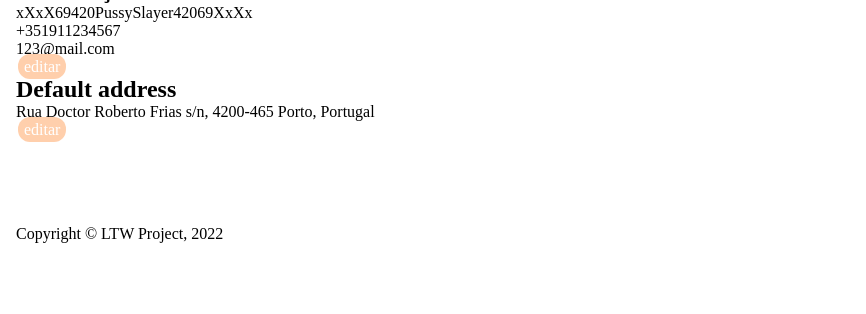
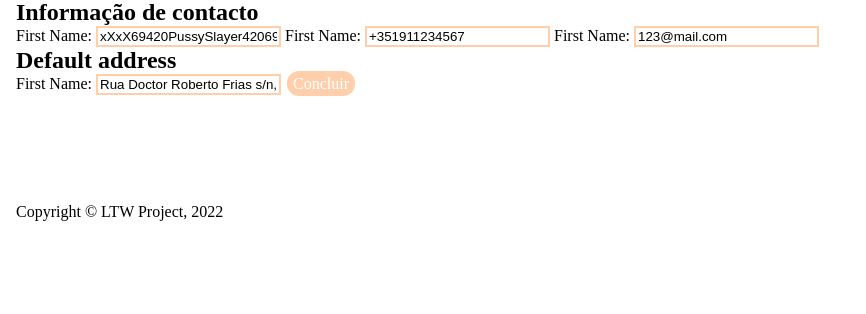
Before and after one commit to ICWeiner/FEUP-LTW, a PHP site: page /profile.php in a window 1280 px wide. Shown: the part 486-800 px from the top of the page, without its empty margins (0-866 px from the left). Run offline with PHP 8.4, Linux system fonts and the light colour scheme; the visitor is signed in with stand-in values (Sample User, id 1); data comes from the database, SQL or seed files in the repository.

Commit message:
added edit template for profile started seperating templates into specific files

```diff
--- a/profile.php
+++ b/profile.php
@@ -10,12 +10,13 @@
 	require_once('database/connection.db.php');
 	require_once('database/customer.class.php');
 	require_once('templates/common.tpl.php');
+	require_once('templates/customer.tpl.php');
 
 	$db = getDatabaseConnection();
 
 	$user = Customer::getCustomerWithPassword($db,"123@mail.com","123");
 
 	drawHeader($_SESSION['name']);
-	drawProfile($user);
+	drawEditProfile($user);
 	drawFooter();
 ?>
--- a/templates/common.tpl.php
+++ b/templates/common.tpl.php
@@ -17,7 +17,7 @@
 				<a href="cart.php">Cart
 				<img src="./TestImages/cartIcon.png" alt="cart icon"></a>
 				<form action="action_logout.php" method="post" class="logout">
-					<p><?=$name?></p>
+					<a href="profile.php"><?=$name?></a>
 					<button type="submit">Logout</button>
 				</form>
 
@@ -30,36 +30,6 @@
 		</footer>
 		</body>
 	</html>
-<?php } ?>
-
-<?php function drawProfile(Customer $user) { ?>
-			<main>
-				<div class="profile_navbar">
-					<nav>
-					<ul>
-						<li><a href= "">My addresses</a></li>
-						<li><a href= "">My payment methods</a></li>
-						<li><a href= "">Favorites</a></li>
-					</ul>
-					</nav>
-				</div>
-
-				<h1>Hello <?=$user->name?> :) </h1>
-				<img src="./TestImages/StockUser.jpg" alt="user profile pic" width="200" height="200">
-				<div>
-					<h2>Informação de contacto</h2>
-					<p><?=$user->name?><p>
-					<p><?=$user->phone?></p>
-					<p><?=$user->email?></p>
-					<a href="action_edit_contact_info.php" class="button">editar</a>
-				</div><!--added divs to make it clear that i mean for these to be seperate -->
-				<div>
-					<h2>Default address</h2>
-					<p><?=$user->address?></p>
-					<a href="action_edit_contact_info.php" class="button">editar</a>
-				</div>
-			</main>
-
 <?php } ?>
 
 <?php function drawCart(array $orders) { ?>
@@ -109,13 +79,9 @@
 <?php } ?>
 
 
-<!--Depois termino, acho que não pode ficar assim -->
-<?php function drawRestaurantHeader(array $restaurant) { ?>
-	<h1><?=$restaurant['name']?></h1>
-<?php } ?>
 
 
-<?php function drawRestaurantsByCategory(array $restaurants,$category) { ?><!-- passar tudo por um unico array?-->
+<?php function drawRestaurantsByCategory(array $restaurants,$category) { ?>
 		<!-- TODO get restaurant name and put it below this line-->
 		<h2><?=$category?></h2>
 		<section class="category">
--- /dev/null
+++ b/templates/customer.tpl.php
@@ -0,0 +1,66 @@
+<?php function drawProfile(Customer $user) { ?>
+			<main>
+				<div class="profile_navbar">
+					<nav>
+					<ul>
+						<li><a href= "">My addresses</a></li>
+						<li><a href= "">My payment methods</a></li>
+						<li><a href= "">Favorites</a></li>
+					</ul>
+					</nav>
+				</div>
+
+				<h1>Hello <?=$user->name?> :) </h1>
+				<img src="./TestImages/StockUser.jpg" alt="user profile pic" width="200" height="200">
+				<div>
+					<h2>Informação de contacto</h2>
+					<p><?=$user->name?><p>
+					<p><?=$user->phone?></p>
+					<p><?=$user->email?></p>
+					<a href="action_edit_profile.php" class="button">editar</a>
+				</div><!--added divs to make it clear that i mean for these to be seperate -->
+				<div>
+					<h2>Default address</h2>
+					<p><?=$user->address?></p>
+					<a href="action_edit_profile.php" class="button">editar</a>
+				</div>
+			</main>
+<?php } ?>
+
+<?php function drawEditProfile(Customer $user) { ?>
+			<main>
+				<div class="profile_navbar">
+					<nav>
+					<ul>
+						<li><a href= "">My addresses</a></li>
+						<li><a href= "">My payment methods</a></li>
+						<li><a href= "">Favorites</a></li>
+					</ul>
+					</nav>
+				</div>
+
+				<h1>Hello <?=$user->name?> :) </h1>
+				<img src="./TestImages/StockUser.jpg" alt="user profile pic" width="200" height="200">
+				<div>
+					<h2>Informação de contacto</h2>
+
+					<label for="first_name">First Name:</label>
+  					<input id="first_name" type="text" name="first_name" value="<?=$user->name?>">
+
+  					<label for="first_name">First Name:</label>
+  					<input id="first_name" type="text" name="first_name" value="<?=$user->phone?>">
+
+  					<label for="first_name">First Name:</label>
+  					<input id="first_name" type="text" name="first_name" value="<?=$user->email?>">
+
+				</div><!--added divs to make it clear that i mean for these to be seperate -->
+				<div>
+					<h2>Default address</h2>
+					<label for="first_name">First Name:</label>
+  					<input id="first_name" type="text" name="first_name" value="<?=$user->address?>">
+
+  					<a href="action_edit_profile.php" class="button">Concluir</a><!--Concluir ediçao -->
+				</div>
+			</main>
+
+<?php } ?>
```
